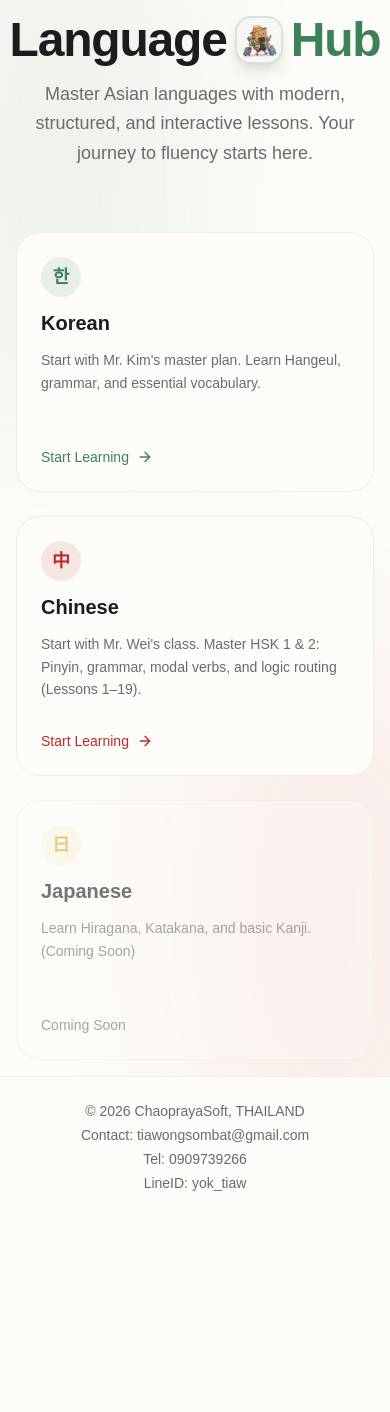
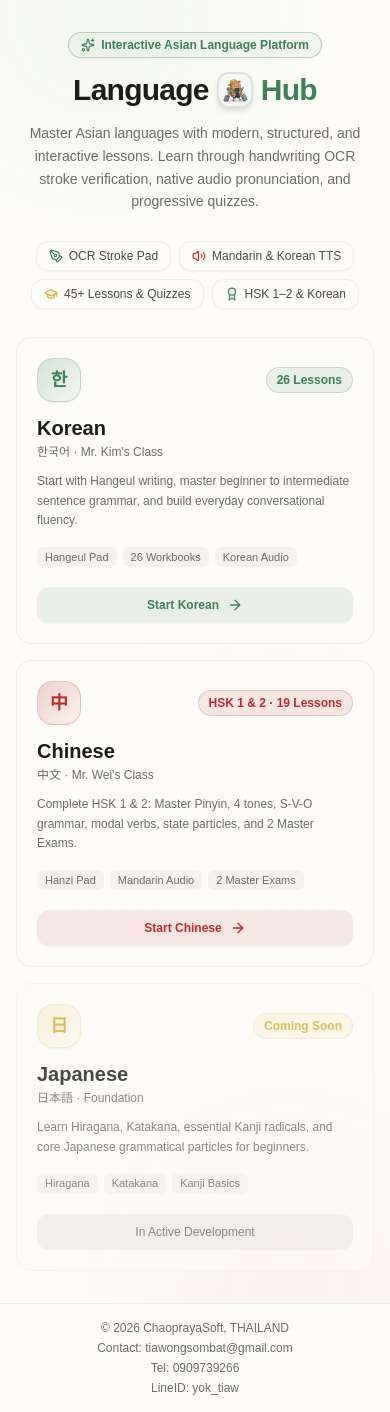
Before and after one commit to ChaoprayaSoft/LanguageHub, a Next.js app: page / in a window 390 px wide. Before the commit the page ends 1217 px from the top, so only its background shows below. Built offline with nearby package versions, Linux system fonts and the light colour scheme.

Commit message:
feat(ui): improve mobile responsiveness, hero layout, and card ergonomics

```diff
--- a/src/app/layout.tsx
+++ b/src/app/layout.tsx
@@ -48,7 +48,7 @@ export default function RootLayout({
       <body className="min-h-full flex flex-col">
         <div className="flex-1">{children}</div>
         <Analytics />
-        <footer className="w-full border-t border-muted bg-paper text-center py-6 px-4 text-sm text-muted-foreground mt-auto">
+        <footer className="w-full border-t border-muted bg-paper text-center py-4 sm:py-6 px-4 text-xs sm:text-sm text-muted-foreground mt-auto">
           <p className="flex flex-col sm:flex-row items-center justify-center gap-1 sm:gap-2">
             <span>© 2026 ChaoprayaSoft, THAILAND</span>
             <span className="hidden sm:inline">|</span>
--- a/src/app/page.tsx
+++ b/src/app/page.tsx
@@ -1,72 +1,196 @@
 import Link from "next/link";
 import Image from "next/image";
-import { ArrowRight } from "lucide-react";
+import { ArrowRight, Sparkles, PenTool, Volume2, GraduationCap, Award } from "lucide-react";
 
 export default function Home() {
   return (
-    <div className="min-h-screen flex flex-col items-center justify-center p-4 sm:p-8 bg-background overflow-hidden relative">
-      {/* Decorative background elements */}
-      <div className="absolute top-0 left-0 w-full h-full overflow-hidden z-0 opacity-10 pointer-events-none">
-        <div className="absolute top-[-10%] left-[-10%] w-[50%] h-[50%] rounded-full bg-jade blur-[100px]" />
-        <div className="absolute bottom-[-10%] right-[-10%] w-[50%] h-[50%] rounded-full bg-crimson blur-[100px]" />
+    <div className="relative w-full flex-1 flex flex-col items-center justify-center px-4 py-8 sm:py-12 md:py-16 bg-background">
+      {/* Decorative ambient background elements */}
+      <div className="absolute inset-0 overflow-hidden pointer-events-none opacity-25 dark:opacity-15 z-0">
+        <div className="absolute -top-[10%] -left-[10%] w-[280px] xs:w-[340px] sm:w-[500px] h-[280px] xs:h-[340px] sm:h-[500px] rounded-full bg-jade/20 blur-[80px] sm:blur-[100px]" />
+        <div className="absolute -bottom-[10%] -right-[10%] w-[280px] xs:w-[340px] sm:w-[500px] h-[280px] xs:h-[340px] sm:h-[500px] rounded-full bg-crimson/20 blur-[80px] sm:blur-[100px]" />
+        <div className="absolute top-[40%] right-[5%] w-[180px] sm:w-[260px] h-[180px] sm:h-[260px] rounded-full bg-gold/15 blur-[70px]" />
       </div>
 
-      <main className="z-10 max-w-4xl w-full text-center space-y-12">
-        <div className="space-y-4 sm:space-y-6">
-          <h1 className="text-5xl sm:text-6xl md:text-8xl font-black text-ink tracking-tight flex items-center justify-center gap-2 md:gap-4">
-            Language
-            <div className="w-12 h-12 sm:w-16 sm:h-16 md:w-24 md:h-24 rounded-2xl overflow-hidden shadow-lg border-2 border-jade/20 bg-paper relative inline-block shrink-0">
-              <Image src="/logo.png" alt="LanguageHub Logo" fill className="object-cover" />
+      <main className="z-10 max-w-5xl w-full mx-auto flex flex-col items-center space-y-7 sm:space-y-9 md:space-y-11 text-center">
+        {/* Hero Section */}
+        <div className="space-y-3.5 sm:space-y-4 max-w-4xl mx-auto w-full">
+          {/* Oriental Badge */}
+          <div className="inline-flex items-center gap-1.5 sm:gap-2 px-3 py-1 sm:px-3.5 sm:py-1.5 rounded-full border border-jade/30 bg-jade/5 text-jade text-xs sm:text-sm font-semibold shadow-xs">
+            <Sparkles className="w-3.5 h-3.5 shrink-0" />
+            <span>Interactive Asian Language Platform</span>
+          </div>
+
+          {/* Responsive Brand Header */}
+          <h1 className="text-3xl xs:text-4xl sm:text-5xl md:text-6xl lg:text-7xl font-black text-ink tracking-tight flex items-center justify-center gap-2 sm:gap-3 md:gap-4">
+            <span>Language</span>
+            <div className="w-9 h-9 xs:w-11 xs:h-11 sm:w-14 sm:h-14 md:w-16 md:h-16 lg:w-20 lg:h-20 rounded-xl sm:rounded-2xl overflow-hidden shadow-md sm:shadow-lg border-2 border-jade/20 bg-paper relative inline-block shrink-0">
+              <Image
+                src="/logo.png"
+                alt="LanguageHub Logo"
+                fill
+                className="object-cover"
+                priority
+                sizes="(max-width: 640px) 44px, (max-width: 768px) 60px, 80px"
+              />
             </div>
             <span className="text-jade">Hub</span>
           </h1>
-          <p className="text-lg sm:text-xl md:text-2xl text-muted-foreground max-w-2xl mx-auto leading-relaxed px-2 sm:px-0">
-            Master Asian languages with modern, structured, and interactive lessons. Your journey to fluency starts here.
+
+          {/* Value Proposition */}
+          <p className="text-sm xs:text-base sm:text-lg md:text-xl text-muted-foreground max-w-2xl mx-auto leading-relaxed px-1 sm:px-0">
+            Master Asian languages with modern, structured, and interactive lessons. Learn through handwriting OCR stroke verification, native audio pronunciation, and progressive quizzes.
           </p>
         </div>
 
-        <div className="grid grid-cols-1 md:grid-cols-3 gap-6 pt-4 sm:pt-8 w-full max-w-sm md:max-w-none mx-auto items-stretch">
+        {/* Feature Highlights Bar (Optimized for Mobile Touch & Quick Scanning) */}
+        <div className="flex flex-wrap items-center justify-center gap-2 sm:gap-3 w-full max-w-4xl px-1">
+          <div className="flex items-center justify-center gap-1.5 py-1.5 sm:py-2 px-3 rounded-xl bg-paper/90 border border-muted shadow-xs text-xs sm:text-sm text-ink/80 whitespace-nowrap">
+            <PenTool className="w-3.5 h-3.5 text-jade shrink-0" />
+            <span className="font-medium">OCR Stroke Pad</span>
+          </div>
+          <div className="flex items-center justify-center gap-1.5 py-1.5 sm:py-2 px-3 rounded-xl bg-paper/90 border border-muted shadow-xs text-xs sm:text-sm text-ink/80 whitespace-nowrap">
+            <Volume2 className="w-3.5 h-3.5 text-crimson shrink-0" />
+            <span className="font-medium">Mandarin &amp; Korean TTS</span>
+          </div>
+          <div className="flex items-center justify-center gap-1.5 py-1.5 sm:py-2 px-3 rounded-xl bg-paper/90 border border-muted shadow-xs text-xs sm:text-sm text-ink/80 whitespace-nowrap">
+            <GraduationCap className="w-3.5 h-3.5 text-gold shrink-0" />
+            <span className="font-medium">45+ Lessons &amp; Quizzes</span>
+          </div>
+          <div className="flex items-center justify-center gap-1.5 py-1.5 sm:py-2 px-3 rounded-xl bg-paper/90 border border-muted shadow-xs text-xs sm:text-sm text-ink/80 whitespace-nowrap">
+            <Award className="w-3.5 h-3.5 text-jade shrink-0" />
+            <span className="font-medium">HSK 1–2 &amp; Korean</span>
+          </div>
+        </div>
+
+        {/* Responsive Curriculum Paths Grid */}
+        <div className="grid grid-cols-1 md:grid-cols-3 gap-4 sm:gap-6 w-full max-w-md md:max-w-none mx-auto items-stretch text-left">
           {/* Korean Path */}
-          <Link href="/korean" className="group relative p-6 sm:p-8 border border-muted rounded-3xl bg-paper hover:border-jade hover:shadow-2xl transition-all duration-300 transform hover:-translate-y-2 text-left flex flex-col justify-between min-h-[260px] sm:min-h-[310px] h-full">
+          <Link
+            href="/korean"
+            className="group relative p-5 sm:p-7 border border-muted/80 rounded-2xl sm:rounded-3xl bg-paper hover:border-jade hover:shadow-xl hover:shadow-jade/5 transition-all duration-300 md:hover:-translate-y-1.5 active:scale-[0.99] flex flex-col justify-between gap-5"
+          >
             <div className="space-y-3 sm:space-y-4">
-              <div className="w-10 h-10 sm:w-12 sm:h-12 rounded-full bg-jade/10 text-jade flex items-center justify-center">
-                <span className="text-lg sm:text-xl font-bold">한</span>
+              <div className="flex items-center justify-between gap-2">
+                <div className="w-11 h-11 sm:w-13 sm:h-13 rounded-2xl bg-gradient-to-br from-jade/20 to-jade/5 border border-jade/20 text-jade flex items-center justify-center shadow-xs">
+                  <span className="text-lg sm:text-xl font-black">한</span>
+                </div>
+                <span className="inline-flex items-center px-2.5 py-1 rounded-full text-xs font-semibold bg-jade/10 text-jade border border-jade/20">
+                  26 Lessons
+                </span>
               </div>
-              <h2 className="text-xl sm:text-2xl font-bold text-ink group-hover:text-jade transition-colors">Korean</h2>
-              <p className="text-sm sm:text-base text-muted-foreground leading-relaxed">Start with Mr. Kim&apos;s master plan. Learn Hangeul, grammar, and essential vocabulary.</p>
+              <div>
+                <h2 className="text-xl sm:text-2xl font-bold text-ink group-hover:text-jade transition-colors">
+                  Korean
+                </h2>
+                <p className="text-xs text-muted-foreground font-medium mt-0.5">
+                  한국어 · Mr. Kim&apos;s Class
+                </p>
+              </div>
+              <p className="text-xs sm:text-sm text-muted-foreground leading-relaxed">
+                Start with Hangeul writing, master beginner to intermediate sentence grammar, and build everyday conversational fluency.
+              </p>
+              {/* Feature Tags */}
+              <div className="flex flex-wrap gap-1.5 pt-1">
+                <span className="text-[11px] font-medium px-2 py-0.5 rounded-md bg-muted/60 text-muted-foreground">
+                  Hangeul Pad
+                </span>
+                <span className="text-[11px] font-medium px-2 py-0.5 rounded-md bg-muted/60 text-muted-foreground">
+                  26 Workbooks
+                </span>
+                <span className="text-[11px] font-medium px-2 py-0.5 rounded-md bg-muted/60 text-muted-foreground">
+                  Korean Audio
+                </span>
+              </div>
             </div>
-            <div className="flex items-center text-jade font-medium text-sm sm:text-base pt-4">
-              Start Learning <ArrowRight className="ml-2 w-4 h-4 sm:w-5 sm:h-5 group-hover:translate-x-1 transition-transform" />
+
+            <div className="w-full py-2.5 sm:py-3 px-4 rounded-xl bg-jade/10 text-jade font-semibold text-xs sm:text-sm flex items-center justify-center gap-2 group-hover:bg-jade group-hover:text-white transition-all shadow-xs">
+              <span>Start Korean</span>
+              <ArrowRight className="w-4 h-4 group-hover:translate-x-1 transition-transform" />
             </div>
           </Link>
 
-          {/* Chinese Path (Active HSK 1 & HSK 2: Phases 1–8) */}
-          <Link href="/chinese" className="group relative p-6 sm:p-8 border border-muted rounded-3xl bg-paper hover:border-crimson hover:shadow-2xl transition-all duration-300 transform hover:-translate-y-2 text-left flex flex-col justify-between min-h-[260px] sm:min-h-[310px] h-full">
+          {/* Chinese Path (HSK 1 & HSK 2) */}
+          <Link
+            href="/chinese"
+            className="group relative p-5 sm:p-7 border border-muted/80 rounded-2xl sm:rounded-3xl bg-paper hover:border-crimson hover:shadow-xl hover:shadow-crimson/5 transition-all duration-300 md:hover:-translate-y-1.5 active:scale-[0.99] flex flex-col justify-between gap-5"
+          >
             <div className="space-y-3 sm:space-y-4">
-              <div className="flex items-center justify-between">
-                <div className="w-10 h-10 sm:w-12 sm:h-12 rounded-full bg-crimson/10 text-crimson flex items-center justify-center">
-                  <span className="text-lg sm:text-xl font-bold">中</span>
+              <div className="flex items-center justify-between gap-2">
+                <div className="w-11 h-11 sm:w-13 sm:h-13 rounded-2xl bg-gradient-to-br from-crimson/20 to-crimson/5 border border-crimson/20 text-crimson flex items-center justify-center shadow-xs">
+                  <span className="text-lg sm:text-xl font-black">中</span>
                 </div>
+                <span className="inline-flex items-center px-2.5 py-1 rounded-full text-xs font-semibold bg-crimson/10 text-crimson border border-crimson/20">
+                  HSK 1 &amp; 2 · 19 Lessons
+                </span>
               </div>
-              <h2 className="text-xl sm:text-2xl font-bold text-ink group-hover:text-crimson transition-colors">Chinese</h2>
-              <p className="text-sm sm:text-base text-muted-foreground leading-relaxed">Start with Mr. Wei&apos;s class. Master HSK 1 &amp; 2: Pinyin, grammar, modal verbs, and logic routing (Lessons 1–19).</p>
+              <div>
+                <h2 className="text-xl sm:text-2xl font-bold text-ink group-hover:text-crimson transition-colors">
+                  Chinese
+                </h2>
+                <p className="text-xs text-muted-foreground font-medium mt-0.5">
+                  中文 · Mr. Wei&apos;s Class
+                </p>
+              </div>
+              <p className="text-xs sm:text-sm text-muted-foreground leading-relaxed">
+                Complete HSK 1 &amp; 2: Master Pinyin, 4 tones, S-V-O grammar, modal verbs, state particles, and 2 Master Exams.
+              </p>
+              {/* Feature Tags */}
+              <div className="flex flex-wrap gap-1.5 pt-1">
+                <span className="text-[11px] font-medium px-2 py-0.5 rounded-md bg-muted/60 text-muted-foreground">
+                  Hanzi Pad
+                </span>
+                <span className="text-[11px] font-medium px-2 py-0.5 rounded-md bg-muted/60 text-muted-foreground">
+                  Mandarin Audio
+                </span>
+                <span className="text-[11px] font-medium px-2 py-0.5 rounded-md bg-muted/60 text-muted-foreground">
+                  2 Master Exams
+                </span>
+              </div>
             </div>
-            <div className="flex items-center text-crimson font-medium text-sm sm:text-base pt-4">
-              Start Learning <ArrowRight className="ml-2 w-4 h-4 sm:w-5 sm:h-5 group-hover:translate-x-1 transition-transform" />
+
+            <div className="w-full py-2.5 sm:py-3 px-4 rounded-xl bg-crimson/10 text-crimson font-semibold text-xs sm:text-sm flex items-center justify-center gap-2 group-hover:bg-crimson group-hover:text-white transition-all shadow-xs">
+              <span>Start Chinese</span>
+              <ArrowRight className="w-4 h-4 group-hover:translate-x-1 transition-transform" />
             </div>
           </Link>
 
           {/* Japanese Path (Coming Soon) */}
-          <div className="relative p-6 sm:p-8 border border-muted rounded-3xl bg-paper/50 opacity-60 text-left flex flex-col justify-between min-h-[260px] sm:min-h-[310px] h-full">
+          <div className="relative p-5 sm:p-7 border border-muted/60 rounded-2xl sm:rounded-3xl bg-paper/60 opacity-80 flex flex-col justify-between gap-5">
             <div className="space-y-3 sm:space-y-4">
-              <div className="w-10 h-10 sm:w-12 sm:h-12 rounded-full bg-gold/10 text-gold flex items-center justify-center">
-                <span className="text-lg sm:text-xl font-bold">日</span>
+              <div className="flex items-center justify-between gap-2">
+                <div className="w-11 h-11 sm:w-13 sm:h-13 rounded-2xl bg-gradient-to-br from-gold/20 to-gold/5 border border-gold/20 text-gold flex items-center justify-center shadow-xs">
+                  <span className="text-lg sm:text-xl font-black">日</span>
+                </div>
+                <span className="inline-flex items-center px-2.5 py-1 rounded-full text-xs font-semibold bg-gold/10 text-gold border border-gold/20">
+                  Coming Soon
+                </span>
               </div>
-              <h2 className="text-xl sm:text-2xl font-bold text-ink">Japanese</h2>
-              <p className="text-sm sm:text-base text-muted-foreground leading-relaxed">Learn Hiragana, Katakana, and basic Kanji. (Coming Soon)</p>
+              <div>
+                <h2 className="text-xl sm:text-2xl font-bold text-ink">Japanese</h2>
+                <p className="text-xs text-muted-foreground font-medium mt-0.5">
+                  日本語 · Foundation
+                </p>
+              </div>
+              <p className="text-xs sm:text-sm text-muted-foreground leading-relaxed">
+                Learn Hiragana, Katakana, essential Kanji radicals, and core Japanese grammatical particles for beginners.
+              </p>
+              {/* Feature Tags */}
+              <div className="flex flex-wrap gap-1.5 pt-1">
+                <span className="text-[11px] font-medium px-2 py-0.5 rounded-md bg-muted/60 text-muted-foreground">
+                  Hiragana
+                </span>
+                <span className="text-[11px] font-medium px-2 py-0.5 rounded-md bg-muted/60 text-muted-foreground">
+                  Katakana
+                </span>
+                <span className="text-[11px] font-medium px-2 py-0.5 rounded-md bg-muted/60 text-muted-foreground">
+                  Kanji Basics
+                </span>
+              </div>
             </div>
-            <div className="flex items-center text-muted-foreground font-medium text-sm sm:text-base pt-4">
-              Coming Soon
+
+            <div className="w-full py-2.5 sm:py-3 px-4 rounded-xl bg-muted text-muted-foreground font-medium text-xs sm:text-sm flex items-center justify-center gap-2 cursor-not-allowed">
+              <span>In Active Development</span>
             </div>
           </div>
         </div>
```
Also changed, not shown: 1 other file (tests, documents, lock files or other folders).
